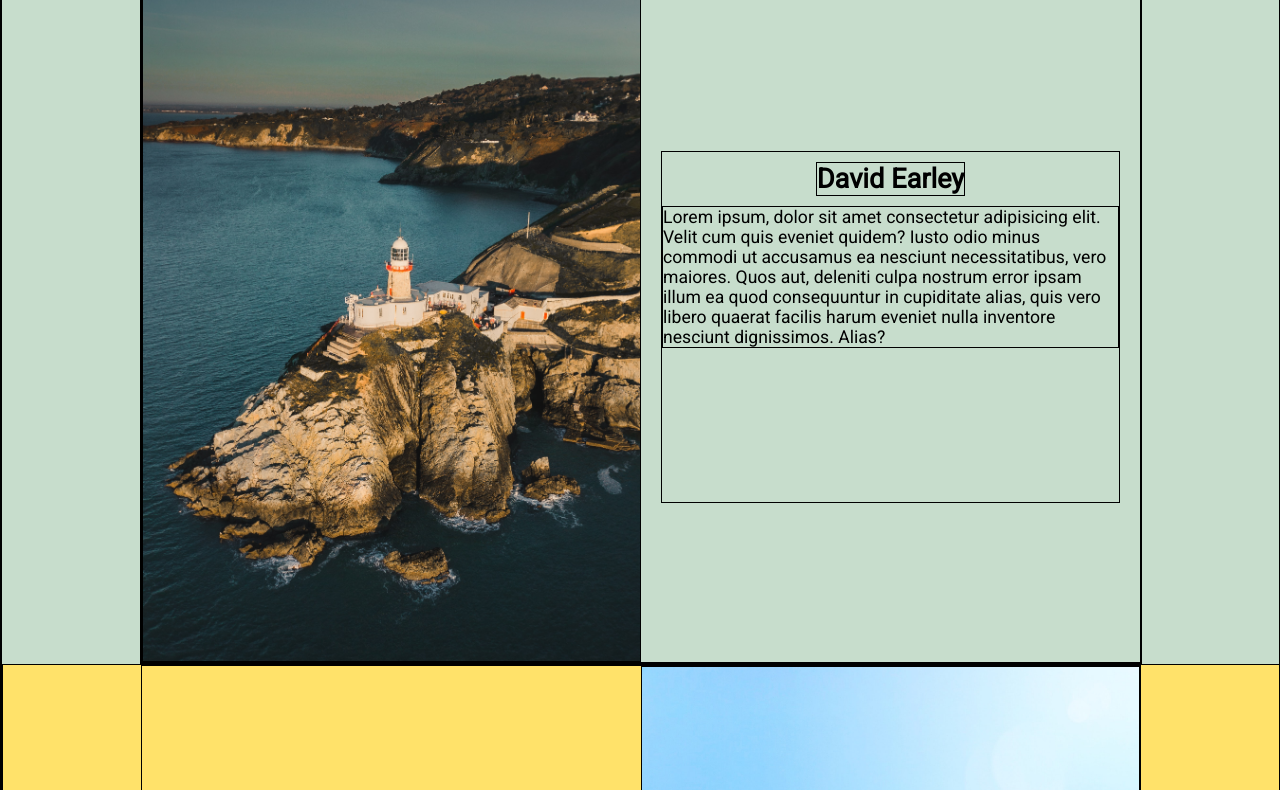
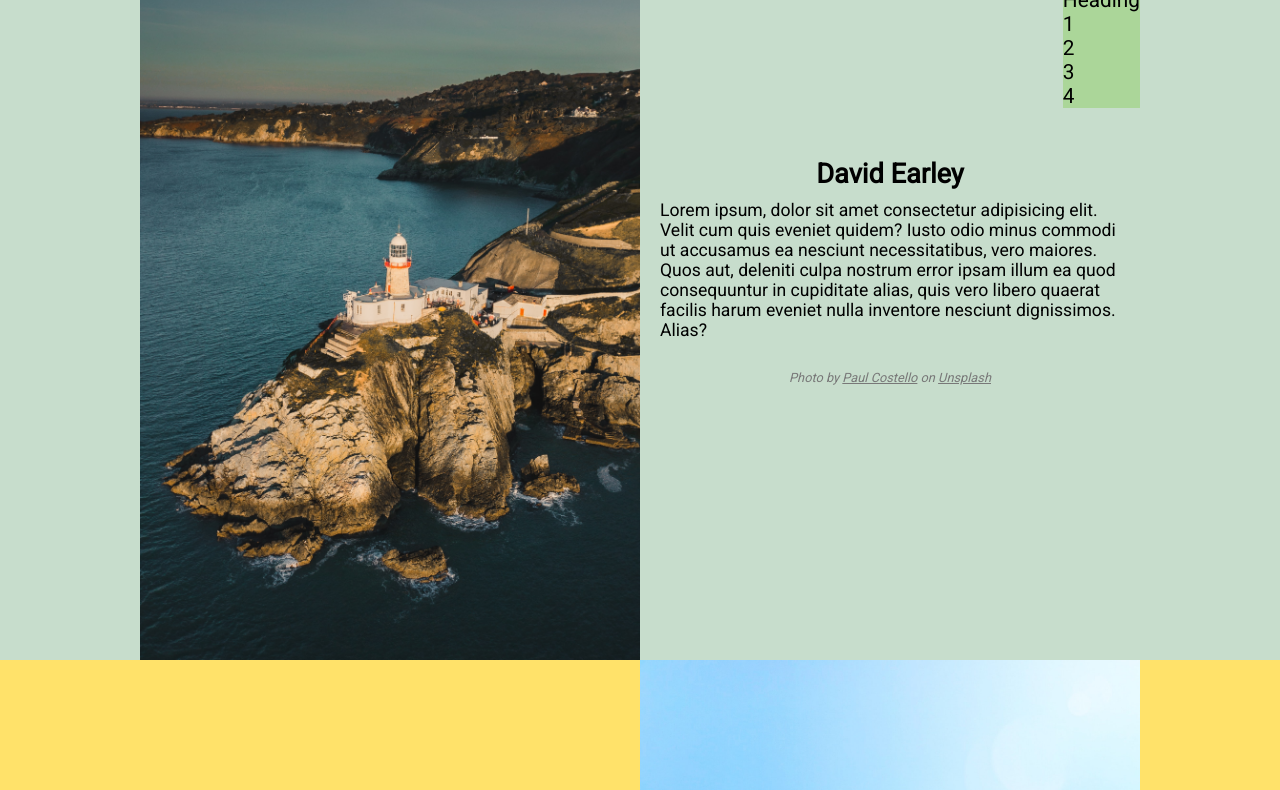
Before and after one commit to davidlate/jubilant-system, a plain HTML site: page index.html in a window 1280 px wide. Shown: the part 60-850 px from the top of the page. Drawn offline with Linux system fonts and the light colour scheme.

Commit message:
Added menu page and basic styling

```diff
--- a/index.html
+++ b/index.html
@@ -14,6 +14,16 @@
             <div class="upper title">David Earley</div>
             <div class="upper logo"><img src="images/logo.png" class="logo1" alt = "A red logo"></div>
             <div class="menu"> <button class="mbutton upper"><img src="images/menu.svg" alt="menu button"></button> </div>
+
+            <div class="menu-page">
+                <div class="heading">Heading</div>
+                <ul>
+                    <li>1</li>
+                    <li>2</li>
+                    <li>3</li>
+                    <li>4</li>
+                </ul>
+            </div>
         </div>
     </section>
 
@@ -30,6 +40,9 @@
                      commodi ut accusamus ea nesciunt necessitatibus, vero maiores. Quos aut, deleniti culpa nostrum error ipsam
                       illum ea quod consequuntur in cupiditate alias, quis vero libero quaerat facilis harum eveniet nulla
                        inventore nesciunt dignissimos. Alias?
+                </p>
+                <p class="caption">
+                    <br><br>Photo by <a href="https://unsplash.com/@wiseguyinthesky?utm_source=unsplash&utm_medium=referral&utm_content=creditCopyText">Paul Costello</a> on <a href="https://unsplash.com/s/photos/howth?utm_source=unsplash&utm_medium=referral&utm_content=creditCopyText">Unsplash</a>
                 </p>
             </div>
         </section>
@@ -49,6 +62,11 @@
                       illum ea quod consequuntur in cupiditate alias, quis vero libero quaerat facilis harum eveniet nulla
                        inventore nesciunt dignissimos. Alias?
                 </p>
+
+                <p class="caption">
+                    <br><br>
+                    Photo by <a href="https://unsplash.com/@sierrduh?utm_source=unsplash&utm_medium=referral&utm_content=creditCopyText">Sierra Dungan</a> on <a href="https://unsplash.com/@sierrduh?utm_source=unsplash&utm_medium=referral&utm_content=creditCopyText">Unsplash</a>
+                </p>
             </div>
 
         </section>
@@ -67,10 +85,17 @@
                       illum ea quod consequuntur in cupiditate alias, quis vero libero quaerat facilis harum eveniet nulla
                        inventore nesciunt dignissimos. Alias?
                 </p>
+
+                <p class="caption">
+                    <br><br>
+                    Photo by <a href="https://unsplash.com/@sunx?utm_source=unsplash&utm_medium=referral&utm_content=creditCopyText">Li Zhang</a> on <a href="https://unsplash.com/@sunx?utm_source=unsplash&utm_medium=referral&utm_content=creditCopyText">Unsplash</a>
+                </p>
             </div>
         </section>
     </section>
 
 
+
+
 </body>
 </html>
--- a/main.js
+++ b/main.js
@@ -3,6 +3,9 @@ window.addEventListener('scroll', () =>{
     let header = document.querySelector('.header-container');
     let upper = document.querySelectorAll('.upper')
     let pos = window.pageYOffset || (document.documentElement || document.body.parentNode || document.body).scrollTop
+    let headerHeight = window.getComputedStyle(document.querySelector('.header')).getPropertyValue('height');
+    let menuPos = document.querySelector('.menu-page');
+
     let newHeight = 3*16 - pos/10;
     let newScale = 1-pos*.001;
 
@@ -10,9 +13,14 @@ window.addEventListener('scroll', () =>{
     if (newHeight < 30) newHeight = 30;
     if (newScale < 0.8) newScale = 0.8;
 
+
+    menuPos.style.top = headerHeight;
+
     header.style.height= `${newHeight}px`;
     upper.forEach(div => {
         div.style.scale = `${newScale} `;
     })
-    console.log(newHeight);
+
+
+    console.log(headerHeight);
 })
--- a/style.css
+++ b/style.css
@@ -7,7 +7,7 @@
     font-family: 'Roboto', sans-serif;
     margin: 0px;
     padding: 0px;
-    border: 1px solid black;
+    /* border: 1px solid black; */
     box-sizing: border-box;
     --header-font-size: clamp(1.1rem, 3vw, 1.3rem);
     --heading-font-size: clamp(1.5rem, 5vw, 1.7rem);
@@ -41,6 +41,8 @@ p{
 }
 
 
+
+
 .header-container{
     position: sticky;
     top: 0rem;
@@ -60,6 +62,7 @@ p{
 }
 
 .header{
+    position: relative;
     display: grid;
     height: 100%;
     grid-auto-flow: column;
@@ -151,11 +154,29 @@ p{
 }
 
 
-
+.caption, .caption>*{
+    font-size: 0.8rem;
+    font-style: italic;
+    color: rgb(120, 120, 120);
+    text-align: center;
+}
 
 .text{
     align-self: center;
 }
+
+.menu-page{
+    position: absolute;
+    top: 30px;
+    right: 0px;
+    background-color: #abd699;
+}
+
+.menu-page> ul{
+    list-style-type: none;
+}
+
+
 
 @media (max-width: 750px){
     .main-container{
```
